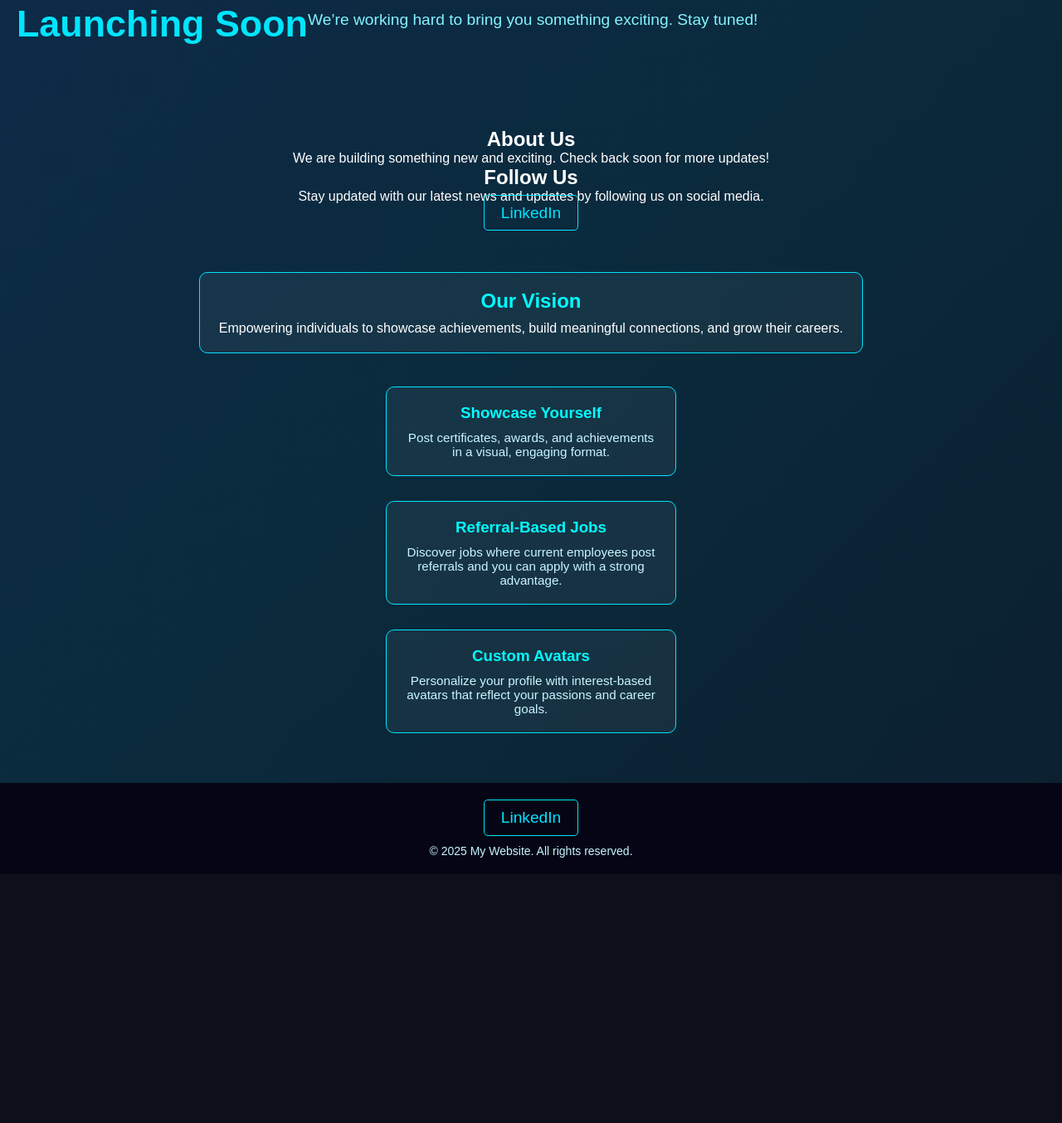
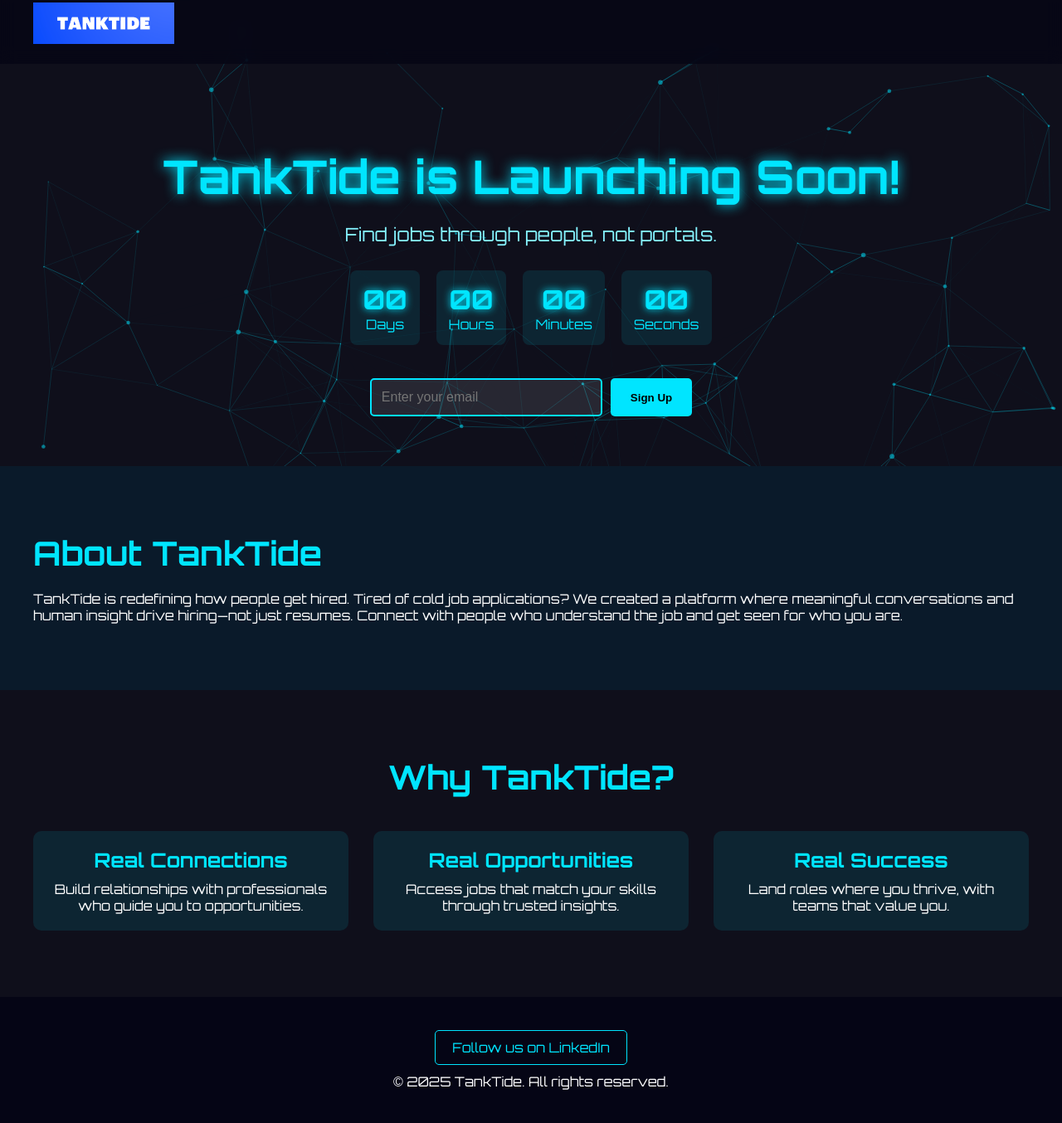
Before and after one commit to ganeshgowdametaking/tanktide, a plain HTML site: page index.html in a window 1280 px wide. Shown: the part 17-1371 px from the top of the page at 83% size. Before the commit the page ends 1071 px from the top, so only its background shows below. Drawn offline with nearby package versions, Linux system fonts and the light colour scheme; a script that the page names is missing.

Commit message:
Updated website with countdown, smooth scroll, text-only sections, and .gitignore; removed .DS_Store

```diff
--- a/index.html
+++ b/index.html
@@ -1,55 +1,84 @@
 <!DOCTYPE html>
 <html lang="en">
 <head>
-    <meta charset="UTF-8">
-    <meta name="viewport" content="width=device-width, initial-scale=1.0">
-    <title>My Website</title>
-    <link rel="stylesheet" href="styles.css">
+    <meta charset="UTF-8" />
+    <meta name="viewport" content="width=device-width, initial-scale=1.0" />
+    <meta http-equiv="X-UA-Compatible" content="ie=edge" />
+    <meta name="description" content="TankTide: Find jobs through real connections, not portals. Launching soon!" />
+    <meta name="keywords" content="TankTide, job platform, human connections, hiring, professional networking" />
+    <meta name="author" content="TankTide Team" />
+    <title>TankTide - Where Real Connections Land Real Jobs</title>
+    <link href="https://fonts.googleapis.com/css2?family=Orbitron:wght@400;700&display=swap" rel="stylesheet" />
+    <link rel="stylesheet" href="styles.css" />
 </head>
 <body>
-    <div class="animated-bg"></div>
+    <!-- Particle Background -->
+    <div id="particles-js"></div>
+
+    <!-- Custom Cursor -->
+    <div class="custom-cursor"></div>
+
+    <!-- Header -->
     <header>
-        <h1 class="launching-soon-text">Launching Soon</h1>
-        <p class="exciting-message">We’re working hard to bring you something exciting. Stay tuned!</p>
+        <img src="logo.png" alt="TankTide Logo" class="logo" />
     </header>
-    <main>
-        <section>
-            <h2>About Us</h2>
-            <p>We are building something new and exciting. Check back soon for more updates!</p>
-        </section>
-        <section>
-            <h2>Follow Us</h2>
-            <p>Stay updated with our latest news and updates by following us on social media.</p>
-            <a href="https://www.linkedin.com/in/yourprofile" class="social-link linkedin-btn">LinkedIn</a>
-        </section>
 
-        <section class="vision-section">
-            <h2>Our Vision</h2>
-            <p>Empowering individuals to showcase achievements, build meaningful connections, and grow their careers.</p>
-        </section>
+    <!-- Hero Section -->
+    <section class="hero" data-scroll>
+        <h1 class="hero-title" data-animate="fade-in">TankTide is Launching Soon!</h1>
+        <p class="hero-subtitle" data-animate="fade-in" data-delay="0.2">Find jobs through people, not portals.</p>
+        <div id="countdown" class="countdown" data-animate="fade-in" data-delay="0.4">
+            <div><span id="days">00</span> Days</div>
+            <div><span id="hours">00</span> Hours</div>
+            <div><span id="minutes">00</span> Minutes</div>
+            <div><span id="seconds">00</span> Seconds</div>
+        </div>
+        <div class="signup-form" data-animate="fade-in" data-delay="0.6">
+            <input type="email" id="email" placeholder="Enter your email" />
+            <button onclick="submitForm()">Sign Up</button>
+        </div>
+    </section>
 
-        <section class="features">
-            <div class="feature-card">
-                <h3>Showcase Yourself</h3>
-                <p>Post certificates, awards, and achievements in a visual, engaging format.</p>
-            </div>
-            <div class="feature-card">
-                <h3>Referral-Based Jobs</h3>
-                <p>Discover jobs where current employees post referrals and you can apply with a strong advantage.</p>
-            </div>
-            <div class="feature-card">
-                <h3>Custom Avatars</h3>
-                <p>Personalize your profile with interest-based avatars that reflect your passions and career goals.</p>
-            </div>
-        </section>
-    </main>
-    <footer>
-        <div class="footer-content">
-            <a href="https://www.linkedin.com/in/yourprofile" class="linkedin-btn">LinkedIn</a>
-            <div class="footer-info">
-                <p>&copy; 2025 My Website. All rights reserved.</p>
+    <!-- About Section -->
+    <section class="about" data-scroll>
+        <div class="about-content">
+            <div class="about-text" data-animate="slide-in-left">
+                <h2>About TankTide</h2>
+                <p>TankTide is redefining how people get hired. Tired of cold job applications? We created a platform where meaningful conversations and human insight drive hiring—not just resumes. Connect with people who understand the job and get seen for who you are.</p>
             </div>
         </div>
+    </section>
+
+    <!-- Why TankTide Section -->
+    <section class="features" data-scroll>
+        <h2 data-animate="fade-in">Why TankTide?</h2>
+        <div class="feature-grid">
+            <div class="feature-card" data-animate="fade-in" data-delay="0.2">
+                <h3>Real Connections</h3>
+                <p>Build relationships with professionals who guide you to opportunities.</p>
+            </div>
+            <div class="feature-card" data-animate="fade-in" data-delay="0.4">
+                <h3>Real Opportunities</h3>
+                <p>Access jobs that match your skills through trusted insights.</p>
+            </div>
+            <div class="feature-card" data-animate="fade-in" data-delay="0.6">
+                <h3>Real Success</h3>
+                <p>Land roles where you thrive, with teams that value you.</p>
+            </div>
+        </div>
+    </section>
+
+    <!-- Footer -->
+    <footer>
+        <a href="https://www.linkedin.com/in/your-linkedin-profile" target="_blank" class="linkedin-btn">Follow us on LinkedIn</a>
+        <p>© 2025 TankTide. All rights reserved.</p>
     </footer>
+
+    <!-- Scripts -->
+    <script src="https://cdn.jsdelivr.net/npm/particles.js@2.0.0/particles.min.js"></script>
+    <script src="https://cdn.jsdelivr.net/npm/gsap@3.12.5/dist/gsap.min.js"></script>
+    <script src="https://cdn.jsdelivr.net/npm/gsap@3.12.5/dist/ScrollTrigger.min.js"></script>
+    <script src="https://cdn.jsdelivr.net/npm/lenis@1.0.42/dist/lenis.min.js"></script>
+    <script src="scripts.js"></script>
 </body>
 </html>
--- /dev/null
+++ b/scripts.js
@@ -0,0 +1,126 @@
+function submitForm() {
+    const emailInput = document.getElementById("email");
+    if (emailInput.value.trim() !== "") {
+        alert(`Thanks for signing up, ${emailInput.value.trim()}!`);
+        emailInput.value = "";
+    } else {
+        alert("Please enter a valid email address.");
+    }
+}
+
+// Countdown Timer
+function startCountdown() {
+    const launchDate = new Date("2025-06-01T00:00:00").getTime();
+    const countdown = setInterval(() => {
+        const now = new Date().getTime();
+        const distance = launchDate - now;
+        if (distance < 0) {
+            clearInterval(countdown);
+            document.getElementById("countdown").innerHTML = "<h3>We're Live!</h3>";
+            return;
+        }
+        const days = Math.floor(distance / (1000 * 60 * 60 * 24));
+        const hours = Math.floor((distance % (1000 * 60 * 60 * 24)) / (1000 * 60 * 60));
+        const minutes = Math.floor((distance % (1000 * 60 * 60)) / (1000 * 60));
+        const seconds = Math.floor((distance % (1000 * 60)) / 1000);
+        document.getElementById("days").textContent = days.toString().padStart(2, "0");
+        document.getElementById("hours").textContent = hours.toString().padStart(2, "0");
+        document.getElementById("minutes").textContent = minutes.toString().padStart(2, "0");
+        document.getElementById("seconds").textContent = seconds.toString().padStart(2, "0");
+    }, 1000);
+}
+
+// Particles.js Configuration
+particlesJS("particles-js", {
+    particles: {
+        number: { value: 80, density: { enable: true, value_area: 800 } },
+        color: { value: "#00e5ff" },
+        shape: { type: "circle" },
+        opacity: { value: 0.5, random: false },
+        size: { value: 3, random: true },
+        line_linked: { enable: true, distance: 150, color: "#00e5ff", opacity: 0.4, width: 1 },
+        move: { enable: true, speed: 2, direction: "none", random: false, straight: false, out_mode: "out" }
+    },
+    interactivity: {
+        detect_on: "canvas",
+        events: { onhover: { enable: true, mode: "repulse" }, onclick: { enable: true, mode: "push" }, resize: true },
+        modes: { repulse: { distance: 100, duration: 0.4 }, push: { particles_nb: 4 } }
+    },
+    retina_detect: true
+});
+
+// Lenis Smooth Scroll
+const lenis = new Lenis({
+    duration: 1.2,
+    easing: (t) => Math.min(1, 1.001 - Math.pow(2, -10 * t)),
+    smooth: true
+});
+
+function raf(time) {
+    lenis.raf(time);
+    requestAnimationFrame(raf);
+}
+
+requestAnimationFrame(raf);
+
+// GSAP Animations
+gsap.registerPlugin(ScrollTrigger);
+
+document.querySelectorAll("[data-animate='fade-in']").forEach((el) => {
+    gsap.from(el, {
+        opacity: 0,
+        y: 50,
+        duration: 1,
+        delay: el.dataset.delay || 0,
+        scrollTrigger: {
+            trigger: el,
+            start: "top 80%",
+            toggleActions: "play none none none"
+        }
+    });
+});
+
+document.querySelectorAll("[data-animate='slide-in-left']").forEach((el) => {
+    gsap.from(el, {
+        x: -100,
+        opacity: 0,
+        duration: 1,
+        scrollTrigger: {
+            trigger: el,
+            start: "top 80%",
+            toggleActions: "play none none none"
+        }
+    });
+});
+
+document.querySelectorAll("[data-animate='slide-in-right']").forEach((el) => {
+    gsap.from(el, {
+        x: 100,
+        opacity: 0,
+        duration: 1,
+        scrollTrigger: {
+            trigger: el,
+            start: "top 80%",
+            toggleActions: "play none none none"
+        }
+    });
+});
+
+// Custom Cursor
+const cursor = document.querySelector(".custom-cursor");
+document.addEventListener("mousemove", (e) => {
+    cursor.style.left = e.clientX + "px";
+    cursor.style.top = e.clientY + "px";
+});
+
+document.querySelectorAll("button, a, .feature-card").forEach((el) => {
+    el.addEventListener("mouseenter", () => {
+        cursor.style.transform = "translate(-50%, -50%) scale(1.5)";
+    });
+    el.addEventListener("mouseleave", () => {
+        cursor.style.transform = "translate(-50%, -50%) scale(1)";
+    });
+});
+
+// Initialize
+startCountdown();
--- a/styles.css
+++ b/styles.css
@@ -1,189 +1,251 @@
-/* Reset */
 * {
     margin: 0;
     padding: 0;
     box-sizing: border-box;
 }
 
-/* Fonts and Base Styles */
 body {
     font-family: 'Orbitron', sans-serif;
-  color: #ffffff;
-  background: #0f0f1b;
+    color: #fff;
+    background-color: #0f0f1b;
     overflow-x: hidden;
     position: relative;
-  min-height: 100vh;
 }
 
-.animated-bg {
-  position: absolute;
-  top: 0;
-  left: 0;
+#particles-js {
+    position: fixed;
+    width: 100%;
     height: 100%;
-  width: 100%;
-  background: linear-gradient(-45deg, #0f0f1b, #0a2a3c, #132c5c, #0f0f1b);
-  background-size: 400% 400%;
-  animation: gradientShift 15s ease infinite;
     z-index: -1;
+    background-color: #0f0f1b;
 }
 
-@keyframes gradientShift {
-  0% { background-position: 0% 50%; }
-  50% { background-position: 100% 50%; }
-  100% { background-position: 0% 50%; }
+.custom-cursor {
+    position: fixed;
+    width: 20px;
+    height: 20px;
+    background: #00e5ff;
+    border-radius: 50%;
+    pointer-events: none;
+    transform: translate(-50%, -50%);
+    transition: transform 0.1s ease;
+    z-index: 9999;
 }
 
-/* Header */
+.custom-cursor:hover {
+    transform: translate(-50%, -50%) scale(1.5);
+}
+
 header {
     padding: 20px;
-  background: transparent;
-  display: flex;
-  justify-content: flex-start;
-  align-items: center;
+    position: sticky;
+    top: 0;
+    background: rgba(5, 5, 21, 0.8);
+    backdrop-filter: blur(10px);
+    z-index: 100;
 }
 
 .logo {
     height: 50px;
-  width: auto;
+    margin-left: 20px;
 }
 
-/* Main Content */
-main {
+.hero {
     text-align: center;
-  padding: 60px 20px;
+    padding: 100px 20px 60px;
+    color: #00e5ff;
 }
 
-.launching-soon-text {
-  font-size: 2.8rem;
-  color: #00e5ff;
+.hero-title {
+    font-size: 3.5rem;
+    text-shadow: 0 0 15px #00e5ff;
     margin-bottom: 20px;
 }
 
-.exciting-message {
-  font-size: 1.2rem;
+.hero-subtitle {
+    font-size: 1.4rem;
     color: #85f3ff;
     margin-bottom: 30px;
 }
 
-.sign-up-text {
+.countdown {
+    display: flex;
+    justify-content: center;
+    gap: 20px;
+    margin-bottom: 40px;
+}
+
+.countdown div {
+    background: rgba(0, 229, 255, 0.1);
+    padding: 15px;
+    border-radius: 8px;
+    text-align: center;
+    min-width: 80px;
+}
+
+.countdown span {
+    display: block;
+    font-size: 2rem;
+    font-weight: bold;
+    text-shadow: 0 0 10px #00e5ff;
+}
+
+.signup-form {
+    display: flex;
+    justify-content: center;
+    gap: 10px;
+}
+
+input[type="email"] {
+    padding: 12px;
     font-size: 1rem;
+    width: 280px;
+    border-radius: 5px;
+    border: 2px solid #00e5ff;
+    background: rgba(255, 255, 255, 0.1);
+    color: #fff;
+    transition: border-color 0.3s;
+}
+
+input[type="email"]:focus {
+    border-color: #00ffff;
+    outline: none;
+}
+
+button {
+    padding: 12px 24px;
+    background: #00e5ff;
+    color: #000;
+    font-weight: bold;
+    border: none;
+    border-radius: 5px;
+    cursor: pointer;
+    transition: all 0.3s;
+}
+
+button:hover {
+    background: #00ffff;
+    box-shadow: 0 0 12px #00ffff;
+    transform: scale(1.05);
+}
+
+.about {
+    padding: 80px 20px;
+    background: #0a1a2a;
+}
+
+.about-content {
+    max-width: 1200px;
+    margin: 0 auto;
+    display: flex;
+    align-items: center;
+    gap: 40px;
+}
+
+.about-text {
+    flex: 1;
+}
+
+.about-text h2 {
+    font-size: 2.5rem;
     margin-bottom: 20px;
     color: #00e5ff;
 }
 
-input {
-  padding: 12px;
-  font-size: 1rem;
-  width: 260px;
-  border-radius: 5px;
-  border: 2px solid #00e5ff;
-  background-color: transparent;
-  color: #ffffff;
-  margin-top: 20px;
-  margin-bottom: 20px;
+.about-img {
+    flex: 1;
+    width: 100%;
+    max-width: 500px;
+    border-radius: 10px;
+    box-shadow: 0 0 20px #00e5ff33;
 }
 
-input:focus {
-  outline: none;
-  border-color: #00ffff;
-  box-shadow: 0 0 10px #00ffff;
+.features {
+    padding: 80px 20px;
+    text-align: center;
+    background: #0f0f1b;
 }
 
-button {
-  padding: 12px 24px;
-  font-size: 1rem;
-  background-color: #00e5ff;
-  color: #000;
-  border: none;
-  border-radius: 5px;
-  cursor: pointer;
-  font-weight: bold;
-  transition: all 0.3s ease;
+.features h2 {
+    font-size: 2.5rem;
+    color: #00e5ff;
+    margin-bottom: 40px;
 }
 
-button:hover {
-  background-color: #00ffff;
-  transform: scale(1.05);
-  box-shadow: 0 0 15px #00ffff;
+.feature-grid {
+    display: grid;
+    grid-template-columns: repeat(auto-fit, minmax(250px, 1fr));
+    gap: 30px;
+    max-width: 1200px;
+    margin: 0 auto;
 }
 
-/* Vision Section */
-.vision-section {
-  margin-top: 60px;
+.feature-card {
+    background: rgba(0, 229, 255, 0.1);
     padding: 20px;
-  max-width: 800px;
-  margin-left: auto;
-  margin-right: auto;
-  background-color: rgba(255, 255, 255, 0.05);
-  border: 1px solid #00e5ff;
     border-radius: 10px;
+    transition: transform 0.3s;
 }
 
-.vision-section h2 {
-  color: #00ffff;
+.feature-card:hover {
+    transform: translateY(-10px);
+}
+
+.feature-img {
+    width: 100%;
+    height: 150px;
+    object-fit: cover;
+    border-radius: 8px;
+    margin-bottom: 15px;
+}
+
+.feature-card h3 {
+    font-size: 1.5rem;
+    color: #00e5ff;
     margin-bottom: 10px;
 }
 
-/* Features */
-.features {
-  display: flex;
-  flex-direction: column;
-  align-items: center;
-  gap: 30px;
-  margin-top: 40px;
-}
-
-.feature-card {
-  background-color: rgba(255, 255, 255, 0.05);
-  border: 1px solid #00e5ff;
-  padding: 20px;
-  border-radius: 10px;
-  width: 90%;
-  max-width: 350px;
-}
-
-.feature-card h3 {
-  color: #00ffff;
-  margin-bottom: 10px;
-}
-
-.feature-card p {
-  font-size: 0.95rem;
-  color: #c8f6ff;
-}
-
-/* Footer */
 footer {
-  background-color: #050515;
-  padding: 20px 0;
+    padding: 40px 20px;
+    background: #050515;
     text-align: center;
-  margin-top: auto;
-}
-
-.footer-content {
-  display: flex;
-  flex-direction: column;
-  align-items: center;
 }
 
 .linkedin-btn {
+    display: inline-block;
     color: #00e5ff;
-  font-size: 1.2rem;
     text-decoration: none;
+    border: 1px solid #00e5ff;
     padding: 10px 20px;
-  border: 1px solid #00e5ff;
     border-radius: 5px;
     margin-bottom: 10px;
-  transition: 0.3s ease;
+    transition: all 0.3s;
 }
 
 .linkedin-btn:hover {
-  background-color: #00e5ff;
+    background: #00e5ff;
     color: #000;
     box-shadow: 0 0 12px #00e5ff;
 }
 
-.footer-info p {
-  font-size: 0.875rem;
-  color: #c8f6ff;
+@media (max-width: 768px) {
+    .hero-title {
+        font-size: 2.5rem;
     }
+    .hero-subtitle {
+        font-size: 1.1rem;
+    }
+    .countdown {
+        flex-wrap: wrap;
+    }
+    .signup-form {
+        flex-direction: column;
+        align-items: center;
+    }
+    .about-content {
+        flex-direction: column;
+    }
+    .about-img {
+        max-width: 100%;
+    }
+}
```
Also changed, not shown: 2 other files. Lines whose indentation alone changed are shown as unchanged.
